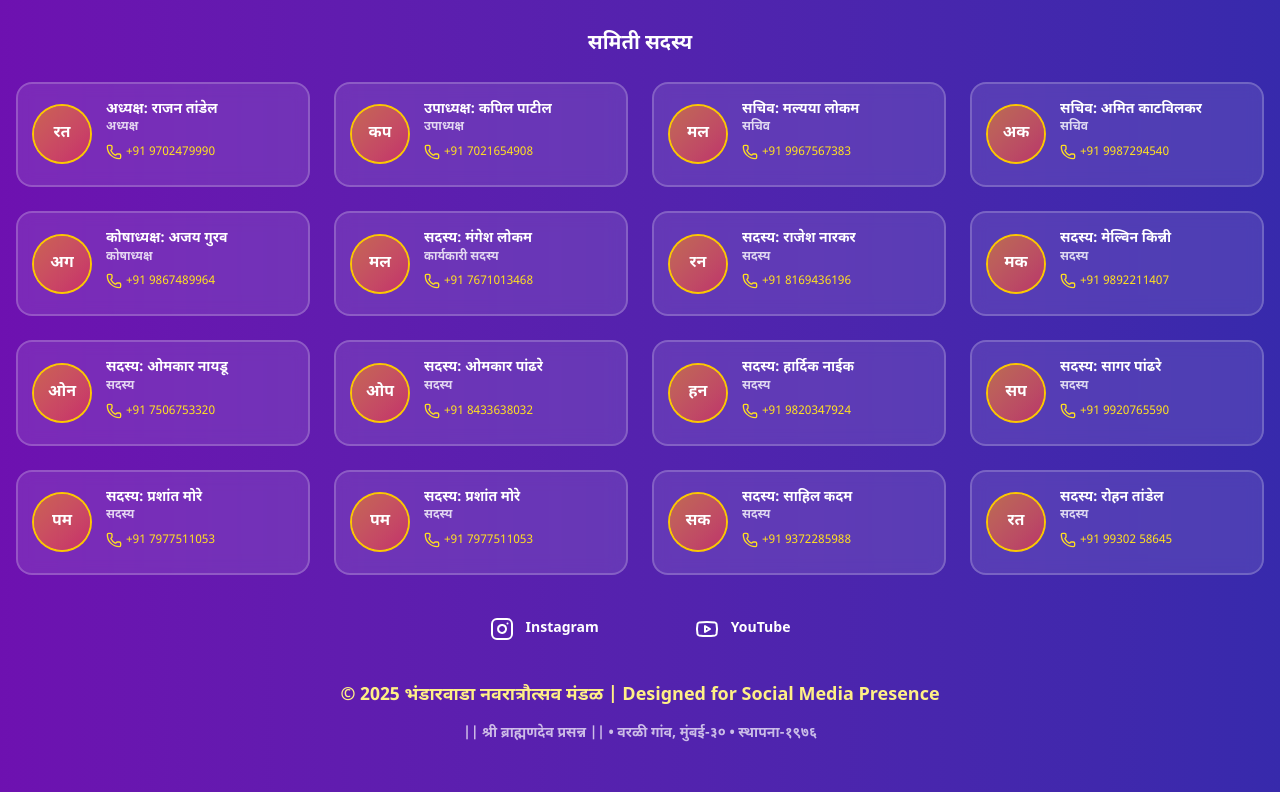
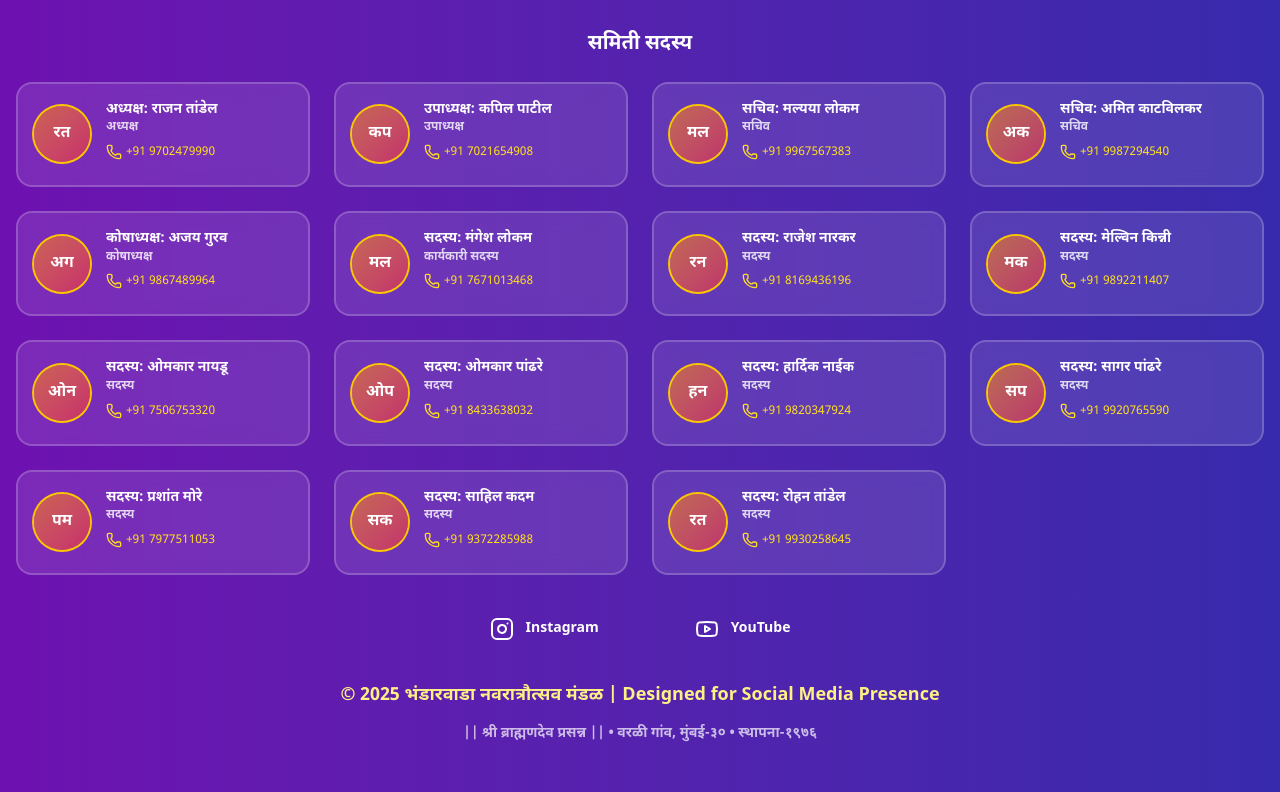
Before and after one commit to AtharvaManjrekar/BhandarwadayachiMauli, a React (Vite) app: page / in a window 1280 px wide. Shown: the part 4674-5466 px from the top of the page. Built offline with nearby package versions, Linux system fonts and the light colour scheme; a web font is replaced by a local one.

Commit message:
Removed Duplicate name of Pakya

```diff
--- a/src/components/DonationPage.jsx
+++ b/src/components/DonationPage.jsx
@@ -35,9 +35,9 @@ export default function DonationPage() {
     { name: "सदस्य: हार्दिक नाईक", role: "सदस्य", phone: "+91 9820347924", image: null },
     { name: "सदस्य: सागर पांढरे", role: "सदस्य", phone: "+91 9920765590", image: null },
     { name: "सदस्य: प्रशांत मोरे", role: "सदस्य", phone: "+91 7977511053", image: null },
-    { name: "सदस्य: प्रशांत मोरे", role: "सदस्य", phone: "+91 7977511053", image: null },
+    // { name: "सदस्य: प्रशांत मोरे", role: "सदस्य", phone: "+91 7977511053", image: null },
     { name: "सदस्य: साहिल कदम", role: "सदस्य", phone: "+91 9372285988", image: null },
-    { name: "सदस्य: रोहन तांडेल", role: "सदस्य", phone: "+91 99302 58645", image: null },
+    { name: "सदस्य: रोहन तांडेल", role: "सदस्य", phone: "+91 9930258645", image: null },
 
   ];
 
--- a/src/components/GovindaPhotosPage.jsx
+++ b/src/components/GovindaPhotosPage.jsx
@@ -34,9 +34,9 @@ export default function GovindaPhotosPage({ albumCategory = 'navratri', onNaviga
         { name: "सदस्य: हार्दिक नाईक", role: "सदस्य", phone: "+91 9820347924", image: null },
         { name: "सदस्य: सागर पांढरे", role: "सदस्य", phone: "+91 9920765590", image: null },
         { name: "सदस्य: प्रशांत मोरे", role: "सदस्य", phone: "+91 7977511053", image: null },
-        { name: "सदस्य: प्रशांत मोरे", role: "सदस्य", phone: "+91 7977511053", image: null },
+        // { name: "सदस्य: प्रशांत मोरे", role: "सदस्य", phone: "+91 7977511053", image: null },
         { name: "सदस्य: साहिल कदम", role: "सदस्य", phone: "+91 9372285988", image: null },
-        { name: "सदस्य: रोहन तांडेल", role: "सदस्य", phone: "+91 99302 58645", image: null },
+        { name: "सदस्य: रोहन तांडेल", role: "सदस्य", phone: "+91 9930258645", image: null },
 
       ];
 
--- a/src/components/HomePage.jsx
+++ b/src/components/HomePage.jsx
@@ -50,9 +50,9 @@ export default function HomePage({ onNavigateToDonation, onNavigateToAlbum }) {
     { name: "सदस्य: हार्दिक नाईक", role: "सदस्य", phone: "+91 9820347924", image: null },
     { name: "सदस्य: सागर पांढरे", role: "सदस्य", phone: "+91 9920765590", image: null },
     { name: "सदस्य: प्रशांत मोरे", role: "सदस्य", phone: "+91 7977511053", image: null },
-    { name: "सदस्य: प्रशांत मोरे", role: "सदस्य", phone: "+91 7977511053", image: null },
+    // { name: "सदस्य: प्रशांत मोरे", role: "सदस्य", phone: "+91 7977511053", image: null },
     { name: "सदस्य: साहिल कदम", role: "सदस्य", phone: "+91 9372285988", image: null },
-    { name: "सदस्य: रोहन तांडेल", role: "सदस्य", phone: "+91 99302 58645", image: null },
+    { name: "सदस्य: रोहन तांडेल", role: "सदस्य", phone: "+91 9930258645", image: null },
 
   ];
 
--- a/src/components/OtherFestivalsAlbumPage.jsx
+++ b/src/components/OtherFestivalsAlbumPage.jsx
@@ -34,9 +34,9 @@ export default function OtherFestivalsAlbumPage({ albumCategory = 'navratri', on
     { name: "सदस्य: हार्दिक नाईक", role: "सदस्य", phone: "+91 9820347924", image: null },
     { name: "सदस्य: सागर पांढरे", role: "सदस्य", phone: "+91 9920765590", image: null },
     { name: "सदस्य: प्रशांत मोरे", role: "सदस्य", phone: "+91 7977511053", image: null },
-    { name: "सदस्य: प्रशांत मोरे", role: "सदस्य", phone: "+91 7977511053", image: null },
+    // { name: "सदस्य: प्रशांत मोरे", role: "सदस्य", phone: "+91 7977511053", image: null },
     { name: "सदस्य: साहिल कदम", role: "सदस्य", phone: "+91 9372285988", image: null },
-    { name: "सदस्य: रोहन तांडेल", role: "सदस्य", phone: "+91 99302 58645", image: null },
+    { name: "सदस्य: रोहन तांडेल", role: "सदस्य", phone: "+91 9930258645", image: null },
 
   ];
   const navigate = useNavigate();
--- a/src/components/PhotoAlbumPage.jsx
+++ b/src/components/PhotoAlbumPage.jsx
@@ -34,9 +34,9 @@ export default function PhotoAlbumPage({ albumCategory = 'navratri', onNavigateT
     { name: "सदस्य: हार्दिक नाईक", role: "सदस्य", phone: "+91 9820347924", image: null },
     { name: "सदस्य: सागर पांढरे", role: "सदस्य", phone: "+91 9920765590", image: null },
     { name: "सदस्य: प्रशांत मोरे", role: "सदस्य", phone: "+91 7977511053", image: null },
-    { name: "सदस्य: प्रशांत मोरे", role: "सदस्य", phone: "+91 7977511053", image: null },
+    // { name: "सदस्य: प्रशांत मोरे", role: "सदस्य", phone: "+91 7977511053", image: null },
     { name: "सदस्य: साहिल कदम", role: "सदस्य", phone: "+91 9372285988", image: null },
-    { name: "सदस्य: रोहन तांडेल", role: "सदस्य", phone: "+91 99302 58645", image: null },
+    { name: "सदस्य: रोहन तांडेल", role: "सदस्य", phone: "+91 9930258645", image: null },
 
   ];
 
```
